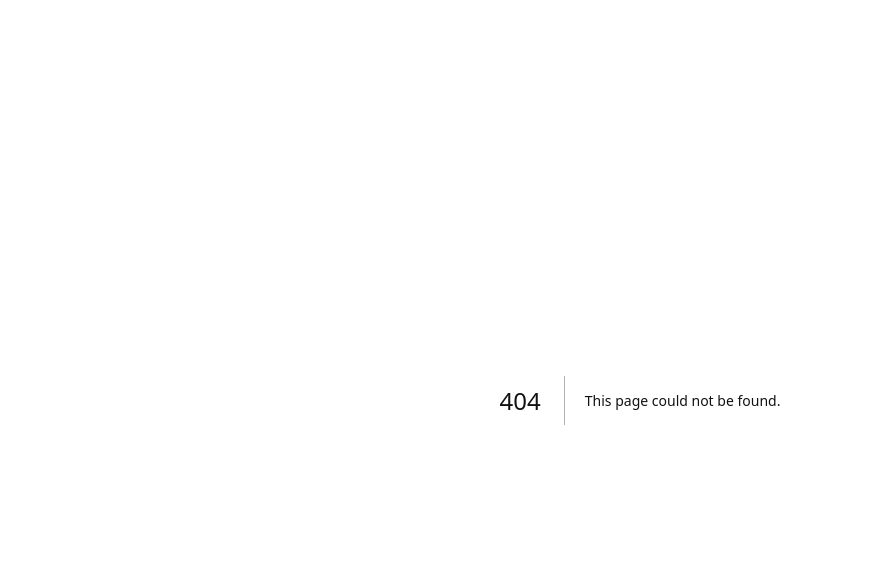
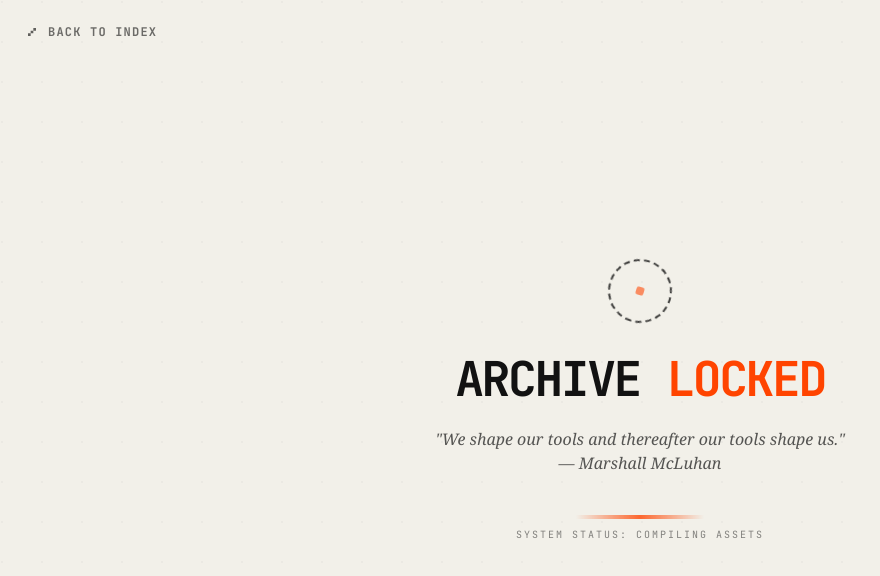
Before and after one commit to A-Pamimo/pamimo_com, a Next.js app: page /blog in a window 1280 px wide. Before the commit this address had no page. Shown: the top 576 px of the page, without its empty margins (0-880 px from the left). Built offline with nearby package versions, Linux system fonts and the light colour scheme.

Commit message:
feat: add Hero section, Navbar, and blog coming soon page; update project tags.

```diff
--- /dev/null
+++ b/app/blog/page.tsx
@@ -0,0 +1,49 @@
+'use client';
+
+import React from 'react';
+import Link from 'next/link';
+import { IconArrow } from '../../components/ui/Icons';
+
+export default function BlogComingSoon() {
+    return (
+        <div className="min-h-screen bg-cream dark:bg-charcoal text-ink dark:text-cream flex flex-col items-center justify-center p-6 relative font-mono selection:bg-pop selection:text-white transition-colors duration-500">
+            <Link
+                href="/"
+                className="absolute top-6 left-6 flex items-center gap-2 text-xs font-bold tracking-widest opacity-60 hover:opacity-100 hover:text-pop transition-all group"
+            >
+                <span className="group-hover:-translate-x-1 transition-transform">
+                    <IconArrow className="w-4 h-4 rotate-180" />
+                </span>
+                BACK TO INDEX
+            </Link>
+
+            <div className="max-w-xl text-center z-10">
+                <div className="flex justify-center mb-8 opacity-80">
+                    <div className="w-16 h-16 border-2 border-dashed border-ink dark:border-white rounded-full animate-[spin_10s_linear_infinite] flex items-center justify-center">
+                        <div className="w-2 h-2 bg-pop rounded-sm animate-pulse" />
+                    </div>
+                </div>
+
+                <h1 className="text-4xl md:text-5xl font-bold tracking-tighter mb-6">
+                    ARCHIVE <span className="text-pop">LOCKED</span>
+                </h1>
+
+                <p className="text-sm md:text-base font-serif italic opacity-70 mb-10 max-w-md mx-auto leading-relaxed">
+                    "We shape our tools and thereafter our tools shape us." <br />— Marshall McLuhan
+                </p>
+
+                <div className="flex flex-col gap-2 items-center">
+                    <div className="w-32 h-1 bg-gradient-to-r from-transparent via-pop to-transparent opacity-80"></div>
+                    <p className="font-mono text-[10px] tracking-[0.2em] opacity-50 uppercase">
+                        System Status: Compiling Assets
+                    </p>
+                </div>
+            </div>
+
+            {/* Background Decor */}
+            <div className="absolute inset-0 z-0 pointer-events-none opacity-[0.03] dark:opacity-[0.05]"
+                style={{ backgroundImage: 'radial-gradient(circle at 2px 2px, currentColor 1px, transparent 0)', backgroundSize: '40px 40px' }}>
+            </div>
+        </div>
+    );
+}
--- a/components/layout/Navbar.tsx
+++ b/components/layout/Navbar.tsx
@@ -44,6 +44,7 @@ const Navbar: React.FC<NavbarProps> = ({ simulationMode, toggleSimulation, setSi
           <div className="hidden md:flex items-center gap-8">
             <a href="#about" className="text-sm font-medium hover:underline decoration-pop underline-offset-4 text-ink dark:text-cream">ABOUT ME</a>
             <a href="#work" className="text-sm font-medium hover:underline decoration-pop underline-offset-4 text-ink dark:text-cream">INDEX</a>
+            <a href="/blog" className="text-sm font-medium hover:underline decoration-pop underline-offset-4 text-ink dark:text-cream">WRITING</a>
           </div>
 
           {/* Gamification Toggle (Renamed to XP.MODE) */}
@@ -119,17 +120,21 @@ const Navbar: React.FC<NavbarProps> = ({ simulationMode, toggleSimulation, setSi
             </button>
 
             <nav className="flex flex-col">
-              {['About Me', 'Index'].map((item, i) => (
+              {[
+                { label: 'About Me', href: '#about' },
+                { label: 'Index', href: '#work' },
+                { label: 'Writing', href: '/blog' }
+              ].map((item, i) => (
                 <motion.a
-                  key={item}
-                  href={`#${item.toLowerCase() === 'about me' ? 'about' : 'work'}`}
+                  key={item.label}
+                  href={item.href}
                   onClick={() => setMobileMenuOpen(false)}
                   initial={{ x: 50, opacity: 0 }}
                   animate={{ x: 0, opacity: 1 }}
                   transition={{ delay: i * 0.1, duration: 0.5 }}
                   className="text-cream font-display text-5xl font-bold mb-6 hover:text-pop transition-colors cursor-hoverable"
                 >
-                  {item}
+                  {item.label}
                 </motion.a>
               ))}
               {/* Mobile Game Mode Toggle */}
--- a/components/sections/Hero.tsx
+++ b/components/sections/Hero.tsx
@@ -5,7 +5,7 @@ import { motion } from 'framer-motion';
 
 const Hero: React.FC = () => {
   // Base text repeated to ensure it covers wide screens before looping
-  const baseText = "PRODUCT LEAD // FOUNDER // COMPUTER SCIENTIST // AGENTIC AI // 0-TO-1 // GROWTH STRATEGY // FULL STACK // SYSTEMS THINKING // ";
+  const baseText = "PRODUCT LEAD // FOUNDER // COMPUTER SCIENTIST // AGENTIC AI // 0-TO-1 // PRODUCT STRATEGY // FULL STACK // ECONOMIC SYSTEMS // ";
   const marqueeContent = baseText.repeat(2);
 
   // Grouped for better visual flow
@@ -23,7 +23,7 @@ const Hero: React.FC = () => {
         >
           <span className="w-2 h-2 bg-pop animate-pulse"></span>
           <span className="font-mono text-xs md:text-sm uppercase tracking-widest opacity-60">
-            Available for 2026 // Product & Engineering
+            Ready to Build // Product Strategy & Engineering
           </span>
         </motion.div>
 
```
Also changed, not shown: constants.ts (+5 -5 lines).
